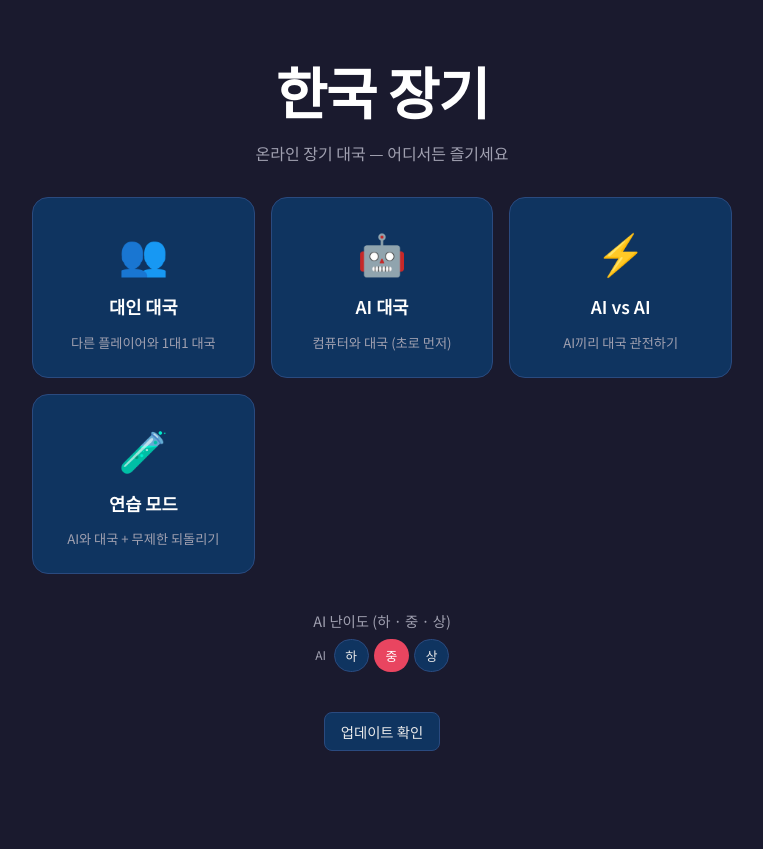
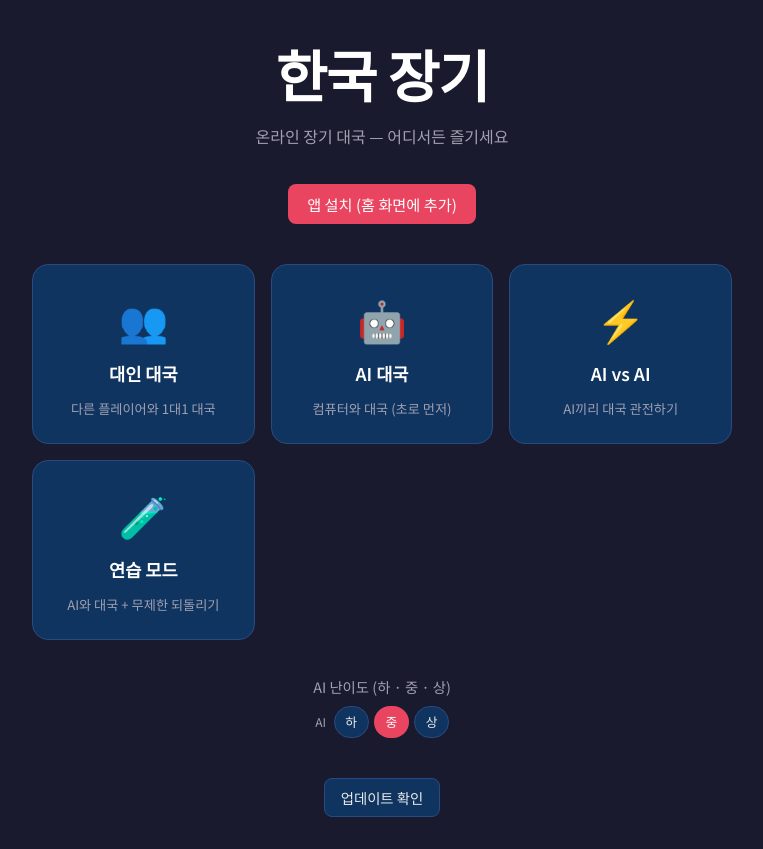
Before and after one commit to Gon-Hwang/janggi, a React (Vite) app in the folder client/: page / in a window 1280 px wide. Shown: the whole page, without its empty margins (258-1021 px from the left). Before the commit the page ends 800 px from the top, so only its background shows below. Built offline with nearby package versions, Linux system fonts and the light colour scheme; no server answers.

Commit message:
홈·대기 화면 앱 설치 버튼

```diff
--- a/client/src/App.css
+++ b/client/src/App.css
@@ -88,10 +88,24 @@
   border-color: transparent;
 }
 
+.home-install-row {
+  margin-top: 0.25rem;
+  margin-bottom: 0.5rem;
+  display: flex;
+  justify-content: center;
+}
+
+.home-install-row button {
+  font-size: 0.95rem;
+  padding: 0.55rem 1.2rem;
+}
+
 .home-update-row {
   margin-top: 0.5rem;
   display: flex;
   justify-content: center;
+  gap: 0.5rem;
+  flex-wrap: wrap;
 }
 
 .home-update-row button {
--- a/client/src/App.jsx
+++ b/client/src/App.jsx
@@ -339,13 +339,16 @@
   }
 
   async function handleInstallApp() {
-    if (!deferredPrompt) return;
-    deferredPrompt.prompt();
-    const choice = await deferredPrompt.userChoice;
-    if (choice?.outcome !== 'accepted') {
-      showToast('설치를 취소했습니다.');
+    if (deferredPrompt) {
+      deferredPrompt.prompt();
+      const choice = await deferredPrompt.userChoice;
+      if (choice?.outcome !== 'accepted') {
+        showToast('설치를 취소했습니다.');
+      }
+      setDeferredPrompt(null);
+      return;
     }
-    setDeferredPrompt(null);
+    showToast('브라우저 ⋮ 메뉴에서 「앱 설치」 또는 「홈 화면에 추가」를 눌러 주세요.', 5000);
   }
 
   function renderDifficultyControls() {
@@ -395,6 +398,14 @@
             <h1>한국 장기</h1>
             <p className="subtitle">온라인 장기 대국 — 어디서든 즐기세요</p>
           </div>
+
+          {!isInstalled && (
+            <div className="home-install-row">
+              <button type="button" className="btn-primary" onClick={handleInstallApp}>
+                앱 설치 (홈 화면에 추가)
+              </button>
+            </div>
+          )}
 
           <div className="home-cards">
             <div className="mode-card" onClick={() => startMode('pvp')}>
@@ -475,6 +486,9 @@
             </>
           )}
           <p>상대방이 접속하면 자동으로 시작됩니다</p>
+          {!isInstalled && (
+            <button type="button" className="btn-primary" onClick={handleInstallApp}>앱 설치</button>
+          )}
           <button type="button" className="btn-secondary" onClick={handleCheckUpdate}>업데이트 확인</button>
           <button className="btn-secondary" onClick={goHome}>돌아가기</button>
         </div>
@@ -501,8 +515,8 @@
                 되돌리기
               </button>
             )}
-            {!isInstalled && deferredPrompt && (
-              <button className="btn-primary" onClick={handleInstallApp}>앱 설치</button>
+            {!isInstalled && (
+              <button type="button" className="btn-primary" onClick={handleInstallApp}>앱 설치</button>
             )}
             <button type="button" className="btn-secondary" onClick={handleCheckUpdate}>업데이트 확인</button>
             <button className="btn-secondary" onClick={goHome}>나가기</button>
```
